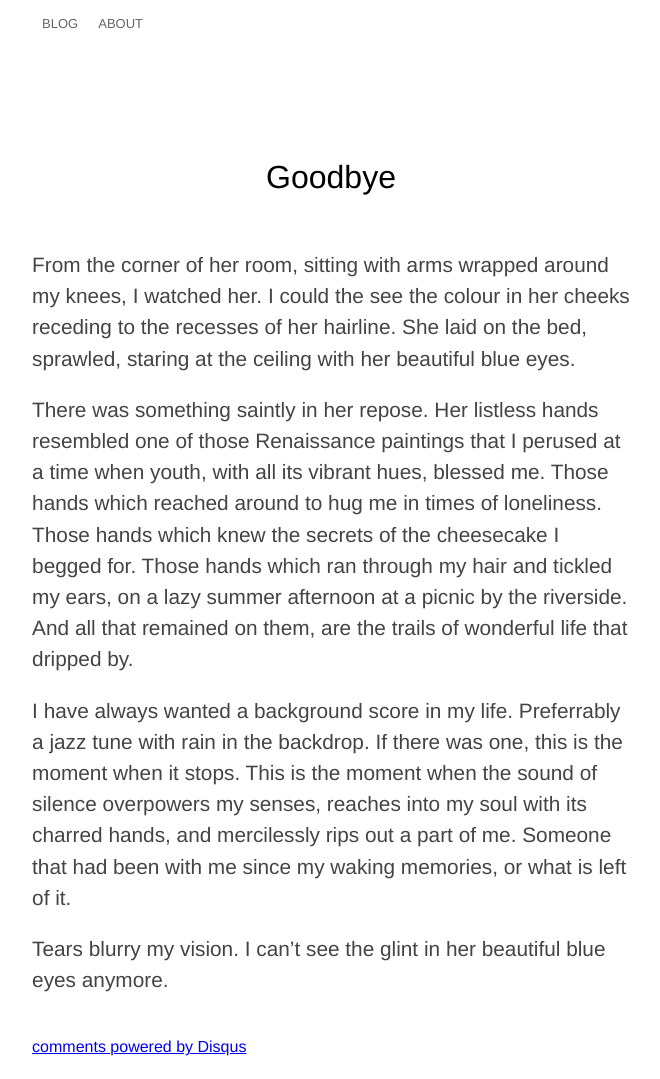
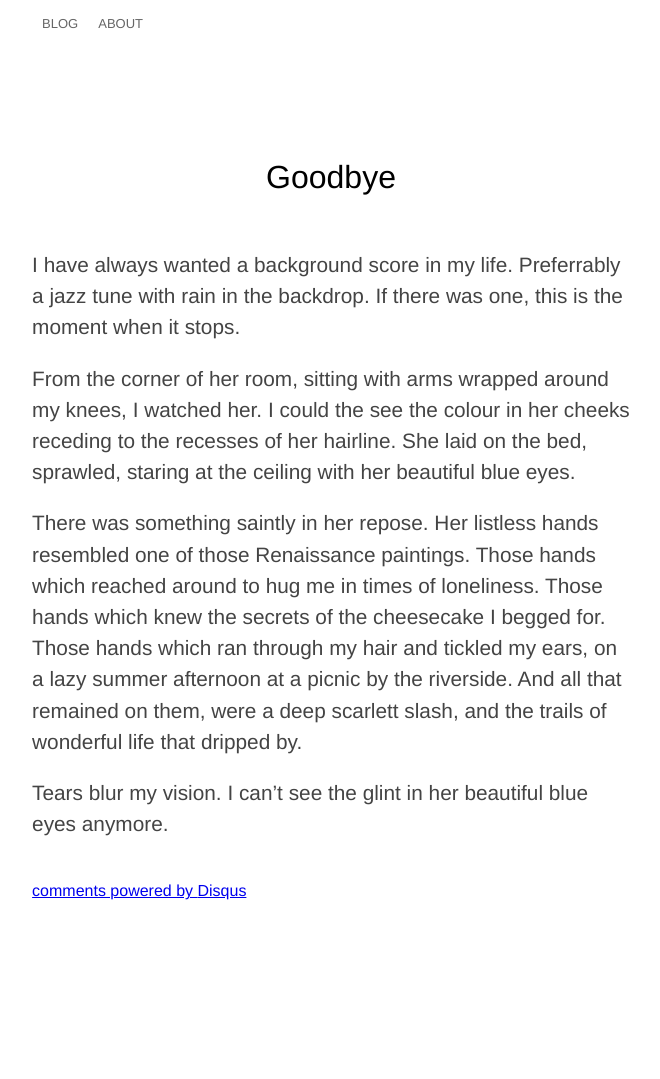
Before and after one commit to jithugopal/jithugopal.github.com, a Jekyll site: the page built from blog/_posts/2014-06-25-goodbye.md, in a window 1280 px wide. Shown: the whole page, without its empty margins (309-969 px from the left). Built offline with Jekyll 4.4.1, drawn with Linux system fonts in a browser that asks for light colours; Markdown is read by kramdown in place of the engine named in the settings; comment, search, counter and statistics services are not loaded; after the commit the page ends 923 px from its top, so only the background shows below that.

Commit message:
narrative restructuring. also 'blurry' is no word, dummy

```diff
--- a/blog/_posts/2014-06-25-goodbye.md
+++ b/blog/_posts/2014-06-25-goodbye.md
@@ -3,10 +3,10 @@ layout: post
 title: 'Goodbye'
 ---
 
+I have always wanted a background score in my life. Preferrably a jazz tune with rain in the backdrop. If there was one, this is the moment when it stops.
+
 From the corner of her room, sitting with arms wrapped around my knees, I watched her. I could the see the colour in her cheeks receding to the recesses of her hairline. She laid on the bed, sprawled, staring at the ceiling with her beautiful blue eyes.
 
-There was something saintly in her repose. Her listless hands resembled one of those Renaissance paintings that I perused at a time when youth, with all its vibrant hues, blessed me. Those hands which reached around to hug me in times of loneliness. Those hands which knew the secrets of the cheesecake I begged for. Those hands which ran through my hair and tickled my ears, on a lazy summer afternoon at a picnic by the riverside. And all that remained on them, are the trails of wonderful life that dripped by.
+There was something saintly in her repose. Her listless hands resembled one of those Renaissance paintings. Those hands which reached around to hug me in times of loneliness. Those hands which knew the secrets of the cheesecake I begged for. Those hands which ran through my hair and tickled my ears, on a lazy summer afternoon at a picnic by the riverside. And all that remained on them, were a deep scarlett slash, and the trails of wonderful life that dripped by.
 
-I have always wanted a background score in my life. Preferrably a jazz tune with rain in the backdrop. If there was one, this is the moment when it stops. This is the moment when the sound of silence overpowers my senses, reaches into my soul with its charred hands, and mercilessly rips out a part of me. Someone that had been with me since my waking memories, or what is left of it.
-
-Tears blurry my vision. I can't see the glint in her beautiful blue eyes anymore.
+Tears blur my vision. I can't see the glint in her beautiful blue eyes anymore.
```
